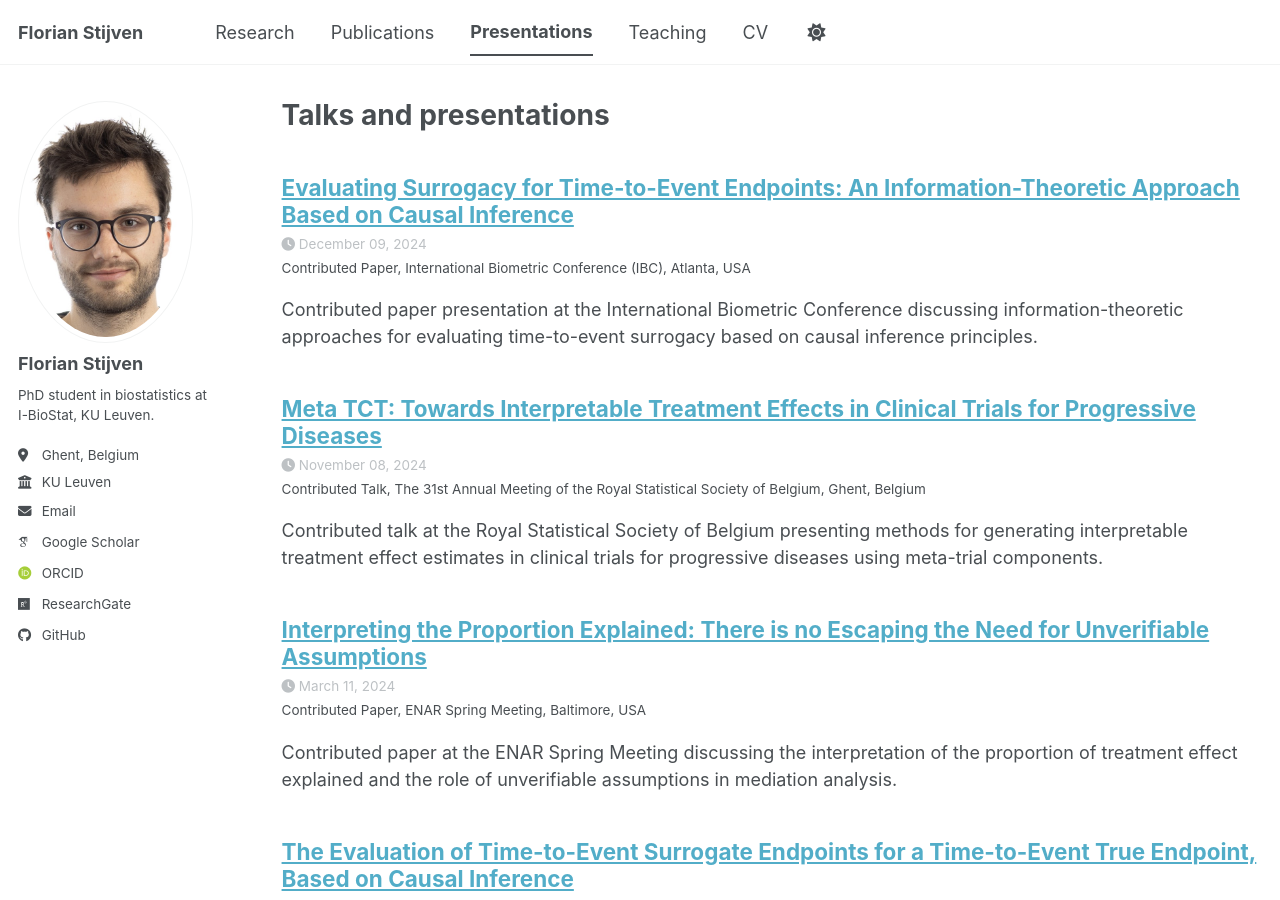
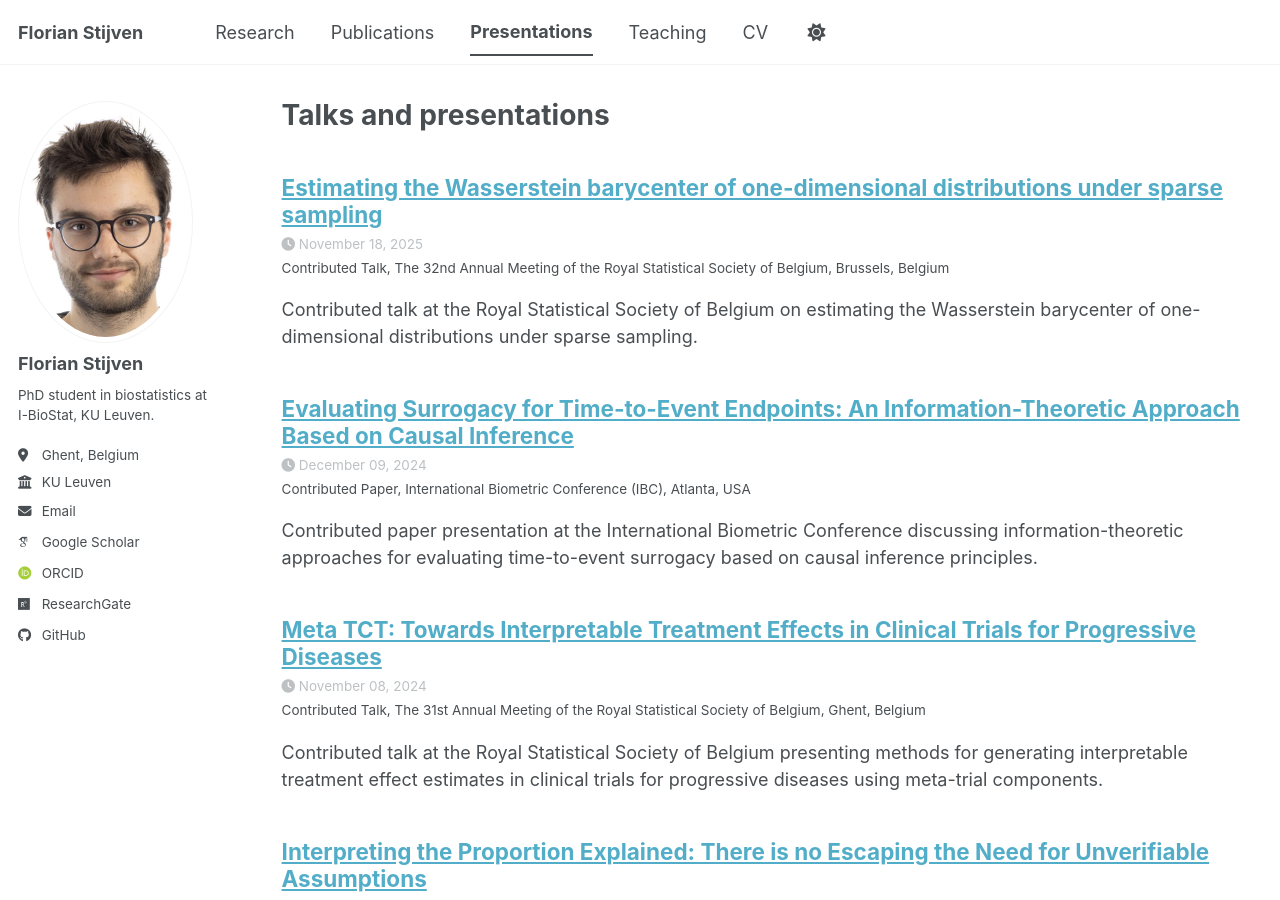
Before and after one commit to florianstijven/florianstijven.github.io, a Jekyll site: the page built from _pages/talks.html, in a window 1280 px wide and 900 px high. Built offline with Jekyll 4.4.1, drawn with Linux system fonts in a browser that asks for light colours; some web fonts are replaced; a script bundle is joined from its source files by our own code; library files that are not in the unit come from our copies.

Commit message:
some other updates

```diff
--- a/_config.yml
+++ b/_config.yml
@@ -86,12 +86,8 @@ author:
 publication_category:
   surrogate_endpoints:
     title: 'Surrogate Endpoint Evaluation'
-  causal_inference:
-    title: 'Causal Inference & Treatment Effects'
   progressive_diseases:
     title: 'Progressive Disease Trials'
-  vaccine_evaluation:
-    title: 'Vaccine Efficacy & Evaluation'
   other:
     title: 'Other Research'
 
--- /dev/null
+++ b/_talks/2025-11-18-rssb-brussels.md
@@ -0,0 +1,13 @@
+---
+title: "Estimating the Wasserstein barycenter of one-dimensional distributions under sparse sampling"
+collection: talks
+type: "Contributed Talk"
+permalink: /talks/2025-11-18-rssb-brussels
+venue: "The 32nd Annual Meeting of the Royal Statistical Society of Belgium"
+date: 2025-11-18
+location: "Brussels, Belgium"
+---
+
+Contributed talk at the Royal Statistical Society of Belgium on estimating the Wasserstein barycenter of one-dimensional distributions under sparse sampling.
+
+**Authors:** Florian Stijven*, Jianqiao Peng, Peter Gilbert
```
